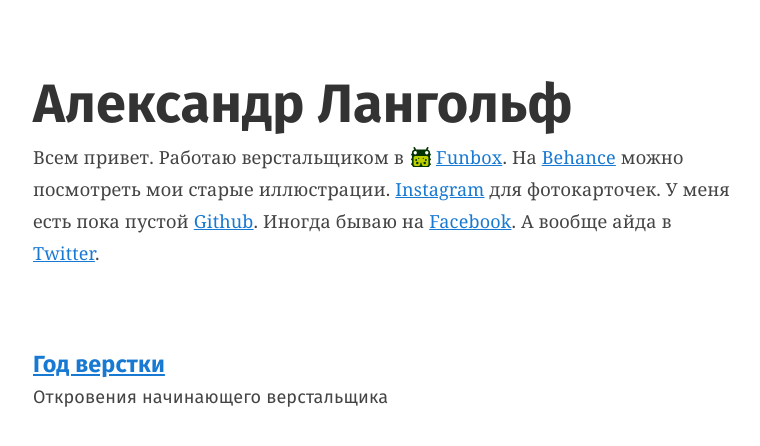
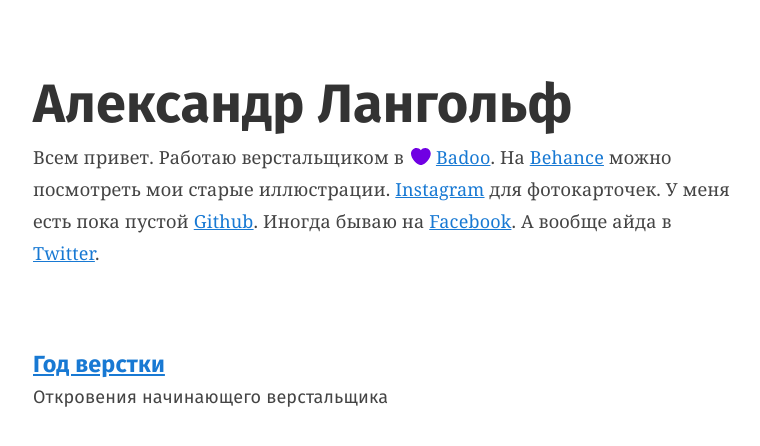
Before and after one commit to langolf/langolf-blog, a Jekyll site: the page built from index.html, in a window 1280 px wide. Shown: the top 446 px of the page, without its empty margins (255-1015 px from the left). Built offline with Jekyll 4.4.1, drawn with Linux system fonts in a browser that asks for light colours; nearby versions of some CDN libraries.

Commit message:
Changed work and company logo

```diff
--- a/_includes/header.html
+++ b/_includes/header.html
@@ -4,7 +4,7 @@
       <a href="{{site.url}}">{{ site.name }}</a>
     </h1>
     <p>
-      Всем привет. Работаю верстальщиком в <a target="_blank" href="http://fun-box.ru">Funbox</a>. На <a href="https://www.behance.net/langolf" target="_blank">Behance</a> можно посмотреть мои старые иллюстрации. <a target="_blank" href="http://instagram.com/langolf">Instagram</a> для фотокарточек. У меня есть пока пустой <a target="_blank" href="https://github.com/langolf">Github</a>. Иногда бываю на <a href="https://www.facebook.com/alangolf" target="_blank">Facebook</a>. А вообще айда в <a target="_blank" href="https://twitter.com/langolf">Twitter</a>.
+      Всем привет. Работаю верстальщиком в <a target="_blank" href="http://badoo.com">Badoo</a>. На <a href="https://www.behance.net/langolf" target="_blank">Behance</a> можно посмотреть мои старые иллюстрации. <a target="_blank" href="http://instagram.com/langolf">Instagram</a> для фотокарточек. У меня есть пока пустой <a target="_blank" href="https://github.com/langolf">Github</a>. Иногда бываю на <a href="https://www.facebook.com/alangolf" target="_blank">Facebook</a>. А вообще айда в <a target="_blank" href="https://twitter.com/langolf">Twitter</a>.
     </p>
   </div>
 </header>
--- a/css/main.css
+++ b/css/main.css
@@ -25,14 +25,28 @@ body {
  * Correct `block` display not defined for `details` or `summary` in IE 10/11 and Firefox.
  * Correct `block` display not defined for `main` in IE 11.
  */
-article, aside, details, figcaption, figure, footer, header, hgroup, main, nav, section, summary {
+article,
+aside,
+details,
+figcaption,
+figure,
+footer,
+header,
+hgroup,
+main,
+nav,
+section,
+summary {
   display: block; }
 
 /**
  * 1. Correct `inline-block` display not defined in IE 8/9.
  * 2. Normalize vertical alignment of `progress` in Chrome, Firefox, and Opera.
  */
-audio, canvas, progress, video {
+audio,
+canvas,
+progress,
+video {
   display: inline-block;
   /* 1 */
   vertical-align: baseline;
@@ -50,7 +64,8 @@ audio:not([controls]) {
  * Address `[hidden]` styling not present in IE 8/9/10.
  * Hide the `template` element in IE 8/9/11, Safari, and Firefox < 22.
  */
-[hidden], template {
+[hidden],
+template {
   display: none; }
 
 /* Links
@@ -64,7 +79,8 @@ a {
 /**
  * Improve readability when focused and also mouse hovered in all browsers.
  */
-a:active, a:hover {
+a:active,
+a:hover {
   outline: 0; }
 
 /* Text-level semantics
@@ -78,7 +94,8 @@ abbr[title] {
 /**
  * Address style set to `bolder` in Firefox 4+, Safari, and Chrome.
  */
-b, strong {
+b,
+strong {
   font-weight: bold; }
 
 /**
@@ -111,7 +128,8 @@ small {
 /**
  * Prevent `sub` and `sup` affecting `line-height` in all browsers.
  */
-sub, sup {
+sub,
+sup {
   font-size: 75%;
   line-height: 0;
   position: relative;
@@ -149,7 +167,6 @@ figure {
  * Address differences between Firefox and other browsers.
  */
 hr {
-  -moz-box-sizing: content-box;
   box-sizing: content-box;
   height: 0; }
 
@@ -162,7 +179,10 @@ pre {
 /**
  * Address odd `em`-unit font size rendering in all browsers.
  */
-code, kbd, pre, samp {
+code,
+kbd,
+pre,
+samp {
   font-family: monospace, monospace;
   font-size: 1em; }
 
@@ -178,7 +198,11 @@ code, kbd, pre, samp {
  * 2. Correct font properties not being inherited.
  * 3. Address margins set differently in Firefox 4+, Safari, and Chrome.
  */
-button, input, optgroup, select, textarea {
+button,
+input,
+optgroup,
+select,
+textarea {
   color: inherit;
   /* 1 */
   font: inherit;
@@ -198,7 +222,8 @@ button {
  * Correct `button` style inheritance in Firefox, IE 8/9/10/11, and Opera.
  * Correct `select` style inheritance in Firefox.
  */
-button, select {
+button,
+select {
   text-transform: none; }
 
 /**
@@ -208,7 +233,10 @@ button, select {
  * 3. Improve usability and consistency of cursor style between image-type
  *    `input` and others.
  */
-button, html input[type="button"], input[type="reset"], input[type="submit"] {
+button,
+html input[type="button"],
+input[type="reset"],
+input[type="submit"] {
   -webkit-appearance: button;
   /* 2 */
   cursor: pointer;
@@ -217,13 +245,15 @@ button, html input[type="button"], input[type="reset"], input[type="submit"] {
 /**
  * Re-set default cursor for disabled elements.
  */
-button[disabled], html input[disabled] {
+button[disabled],
+html input[disabled] {
   cursor: default; }
 
 /**
  * Remove inner padding and border in Firefox 4+.
  */
-button::-moz-focus-inner, input::-moz-focus-inner {
+button::-moz-focus-inner,
+input::-moz-focus-inner {
   border: 0;
   padding: 0; }
 
@@ -241,9 +271,9 @@ input {
  * 1. Address box sizing set to `content-box` in IE 8/9/10.
  * 2. Remove excess padding in IE 8/9/10.
  */
-input[type="checkbox"], input[type="radio"] {
-  -moz-box-sizing: border-box;
-       box-sizing: border-box;
+input[type="checkbox"],
+input[type="radio"] {
+  box-sizing: border-box;
   /* 1 */
   padding: 0;
   /* 2 */ }
@@ -253,7 +283,8 @@ input[type="checkbox"], input[type="radio"] {
  * `font-size` values of the `input`, it causes the cursor style of the
  * decrement button to change from `default` to `text`.
  */
-input[type="number"]::-webkit-inner-spin-button, input[type="number"]::-webkit-outer-spin-button {
+input[type="number"]::-webkit-inner-spin-button,
+input[type="number"]::-webkit-outer-spin-button {
   height: auto; }
 
 /**
@@ -264,7 +295,6 @@ input[type="number"]::-webkit-inner-spin-button, input[type="number"]::-webkit-o
 input[type="search"] {
   -webkit-appearance: textfield;
   /* 1 */
-  -moz-box-sizing: content-box;
   /* 2 */
   box-sizing: content-box; }
 
@@ -273,7 +303,8 @@ input[type="search"] {
  * Safari (but not Chrome) clips the cancel button when the search input has
  * padding (and `textfield` appearance).
  */
-input[type="search"]::-webkit-search-cancel-button, input[type="search"]::-webkit-search-decoration {
+input[type="search"]::-webkit-search-cancel-button,
+input[type="search"]::-webkit-search-decoration {
   -webkit-appearance: none; }
 
 /**
@@ -316,12 +347,12 @@ table {
   border-collapse: collapse;
   border-spacing: 0; }
 
-td, th {
+td,
+th {
   padding: 0; }
 
 *, *:before, *:after {
-  -moz-box-sizing: border-box;
-       box-sizing: border-box; }
+  box-sizing: border-box; }
 
 html {
   -webkit-font-smoothing: antialiased;
@@ -361,10 +392,10 @@ p {
 
 a {
   color: #1879d3;
-  -webkit-transition: all 0.2s ease-out;
-          transition: all 0.2s ease-out; }
+  transition: all .2s ease-out; }
   a:hover {
-    color: #0e4677; }
+    color: #0e4477;
+    text-decoration: none; }
 
 h1, h2, h3, h4, h5, h6 {
   font-family: 'Fira Sans', Helvetica, sans-serif;
@@ -406,17 +437,16 @@ h3 {
   padding: 10px;
   top: -10px;
   -webkit-transform: translateX(0);
-      -ms-transform: translateX(0);
           transform: translateX(0);
-  -webkit-transition: all 0.1s ease-out 0.1s;
-          transition: all 0.1s ease-out 0.1s; }
+  transition: all 0.1s ease-out 0.1s; }
 
-h2, h3, h4, h5, h6 {
+h2, h3, h4,
+h5, h6 {
   position: relative; }
-  h2:hover .header-link, h3:hover .header-link, h4:hover .header-link, h5:hover .header-link, h6:hover .header-link {
-    opacity: 0.7;
+  h2:hover .header-link, h3:hover .header-link, h4:hover .header-link,
+  h5:hover .header-link, h6:hover .header-link {
+    opacity: .7;
     -webkit-transform: translateX(-1.8em);
-        -ms-transform: translateX(-1.8em);
             transform: translateX(-1.8em); }
 
 .post {
@@ -429,23 +459,25 @@ h2, h3, h4, h5, h6 {
 
 .post-list_item .title {
   font: 700 1.3em/2em 'Fira Sans', sans-serif; }
+
 .post-list_item .subtitle {
   font: 400 1em/1em 'Fira Sans', sans-serif; }
 
-a[href*="fun-box"] {
+a[href*="badoo"] {
   display: inline-block; }
-  a[href*="fun-box"]:before {
+  a[href*="badoo"]:before {
     content: '';
-    display: inline-block;
+    display: -ms-inline-flexbox;
+    display: inline-flex;
     vertical-align: middle;
     position: relative;
     top: -2px;
-    margin-left: 0.1em;
-    margin-right: 0.3em;
-    background: url(/img/funbox.svg) no-repeat;
+    margin-left: .1em;
+    margin-right: .3em;
+    background: url(/img/heart.svg) no-repeat;
     background-size: 100%;
     width: 20px;
-    height: 20px; }
+    height: 17px; }
 
 @media only screen and (min-device-width: 320px) and (max-device-width: 568px) {
   html {
--- a/package.json
+++ b/package.json
@@ -13,7 +13,7 @@
     "gulp": "^3.8.8",
     "gulp-autoprefixer": "1.0.1",
     "gulp-imagemin": "^1.0.1",
-    "gulp-sass": "^1.0.0"
+    "gulp-sass": "^3.1.0"
   },
   "repository": {
     "type": "git",
```
Also changed, not shown: _scss/main.scss (+5 -4 lines), img/funbox.svg (deleted), img/heart.svg (added).
